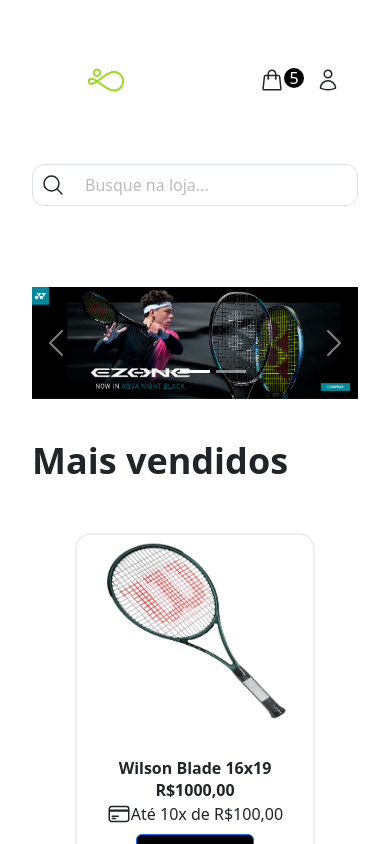
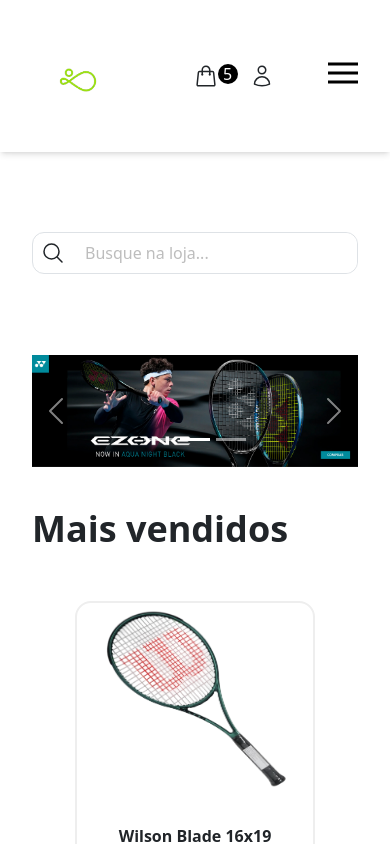
Before and after one commit to xPedroNoronhax/MyTennisStore, a React (Vite) app: page /babolat in a window 390 px wide. Shown: the top 844 px of the page. Built offline with nearby package versions, Linux system fonts and the light colour scheme.

Commit message:
adicionando menu responsivo

```diff
--- a/package.json
+++ b/package.json
@@ -11,6 +11,7 @@
   },
   "dependencies": {
     "@heroicons/react": "^2.1.3",
+    "@ionic/react": "^7.8.4",
     "@material-tailwind/react": "^2.1.9",
     "bootstrap": "^5.3.3",
     "react": "^18.2.0",
--- a/src/App.tsx
+++ b/src/App.tsx
@@ -5,6 +5,7 @@ import Header from "./containers/header/Header";
 import Produtos from "./containers/produtos/Produtos";
 import Searcher from "./containers/searcher/Searcher";
 import "bootstrap/dist/css/bootstrap.min.css";
+import '@ionic/react/css/core.css';
 
 function App() {
   return (
@@ -12,7 +13,9 @@ function App() {
       <Header />
       <Searcher />
       <main>
+
         <Banner />
+
         <Produtos title="Mais vendidos"/>
         <Produtos title="Tendências"/>
       </main>
--- a/src/components/cart&user/CartUser.tsx
+++ b/src/components/cart&user/CartUser.tsx
@@ -1,6 +1,6 @@
 const CartUser = () => {
   return (
-    <div className="max-w-[114px] flex gap-8">
+    <div className="max-w-[114px] w-full flex gap-8 md:ml-[360px]  mx-auto md:mt-3  ">
       <div className="relative">
         <i>
           <svg
--- a/src/components/menu/MenuItem.tsx
+++ b/src/components/menu/MenuItem.tsx
@@ -5,7 +5,7 @@ interface MenuItemProps {
 
 const MenuItem: React.FC<MenuItemProps> = ({item}) => {
   return (
-    <li className="max-w-[46px] ">
+    <li className="max-w-[46px] md:ml-8 text-xl md:my-0 my-7 ">
         <a className=" text-base text-gray-700 font-bold cursor-pointer">{item}</a>
     </li>
   )
--- /dev/null
+++ b/src/components/nav/Nav.tsx
@@ -0,0 +1,60 @@
+import { useState } from "react";
+import MenuItem from "../menu/MenuItem";
+import Logo from "../logo/Logo";
+import CartUser from "../cart&user/CartUser";
+
+const Nav = () => {
+  const [open, setOpen] = useState(false);
+  return (
+    <div className="shadow-md w-full fixed top-0 left-0 z-50 bg-white">
+
+      <div className="flex items-center md:justify-around bg-white py-4 md:px-10 px-7 relative">
+        <div
+          className=" w-1/3 font-bold text-2xl cursor-pointer flex items-center  font-[Poppins]
+      text-gray-800"
+        >
+          <span className="text-3xl text-indigo-600 mr-1 pt-2">
+            <Logo />
+          </span>
+
+        </div>
+
+        <div
+          onClick={() => setOpen(!open)}
+          className=" text-3xl absolute right-8 top-6 cursor-pointer md:hidden mt-4"
+        >
+
+          <svg
+            xmlns="http://www.w3.org/2000/svg"
+            x="0px"
+            y="0px"
+            width="30"
+            height="50"
+            viewBox="0 0 50 50"
+            name={open ? "close" : "menu"}
+          >
+            <path d="M 0 7.5 L 0 12.5 L 50 12.5 L 50 7.5 Z M 0 22.5 L 0 27.5 L 50 27.5 L 50 22.5 Z M 0 37.5 L 0 42.5 L 50 42.5 L 50 37.5 Z"></path>
+          </svg>
+          {/* <ion-icon name={open ? "close" : "menu"}></ion-icon> */}
+        </div>
+
+        <ul
+          className={`md:flex md:items-center md:pb-0 mt-3  md:ml-1 md:mr-[400px] pb-12 absolute md:static bg-white md:z-auto z-10 left-0 w-full md:w-auto md:pl-0 pl-9 transition-all duration-500 ease-in ${
+            open ? "top-20 " : "top-[-490px]"
+          }`}
+        >
+          <MenuItem item="Babolat" />
+          <MenuItem item="Head" />
+          <MenuItem item="Yonex" />
+          <MenuItem item="Wilson" />
+        </ul>
+        <CartUser />
+
+      </div>
+
+    </div>
+
+  );
+};
+
+export default Nav;
--- a/src/containers/footer/Footer.tsx
+++ b/src/containers/footer/Footer.tsx
@@ -60,7 +60,7 @@ const Footer = () => {
       </div>
       <div id="midia" className="flex-col">
         <h3 className="text-xl font-bold">Redes Sociais</h3>
-        <ul className="gap-y-5 gap-x-2 flex mx-auto mt-[20px]">
+        <ul className="gap-y-5 gap-x-2 flex md:mx-auto mt-[20px] w-full justify-center">
           <li className="mb-2">
             <i>
               <a href="">
--- a/src/containers/header/Header.tsx
+++ b/src/containers/header/Header.tsx
@@ -1,37 +1,18 @@
 
-import CartUser from "../../components/cart&user/CartUser";
-import Logo from "../../components/logo/Logo";
-import MenuItem from "../../components/menu/MenuItem";
+
+import Nav from "../../components/nav/Nav";
 
 
 
 const Header = () => {
   return (
     <header className="mx-auto max-w-1440 lg:flex lg:items-center lg:justify-between px-4 lg:px-0">
-      <div className="flex justify-between items-center">
-        <div className="flex-shrink-0">
-          <Logo />
-        </div>
-        <div className="lg:hidden">
-          <CartUser />
-        </div>
-      </div>
-      <nav className=" lg:flex lg:flex-grow lg:items-center lg:w-auto">
 
-
-        <ul className="hidden lg:flex lg:flex-wrap gap-x-8 items-center">
-          <MenuItem item="Babolat" />
-          <MenuItem item="Head" />
-          <MenuItem item="Yonex" />
-          <MenuItem item="Wilson" />
-        </ul>
-      </nav>
+      <Nav/>
 
 
 
-      <div className="hidden lg:block">
-        <CartUser />
-      </div>
+
     </header>
   );
 };
--- a/src/containers/searcher/Searcher.tsx
+++ b/src/containers/searcher/Searcher.tsx
@@ -1,6 +1,6 @@
 const Searcher = () => {
   return (
-    <form className="lg:w-[467px]  flex bg-slate-100 rounded-xl mx-auto gap-1 mt-[36px] border ">
+    <form className="lg:w-[467px]  flex bg-slate-100 rounded-xl mx-auto gap-1 mt-[200px] border ">
       <label className="py-2 px-2">
         <svg
           xmlns="http://www.w3.org/2000/svg"
```
Also changed, not shown: src/components/menuHamburger/MenuHamburger.tsx (deleted), 1 other file (tests, documents, lock files or other folders).
